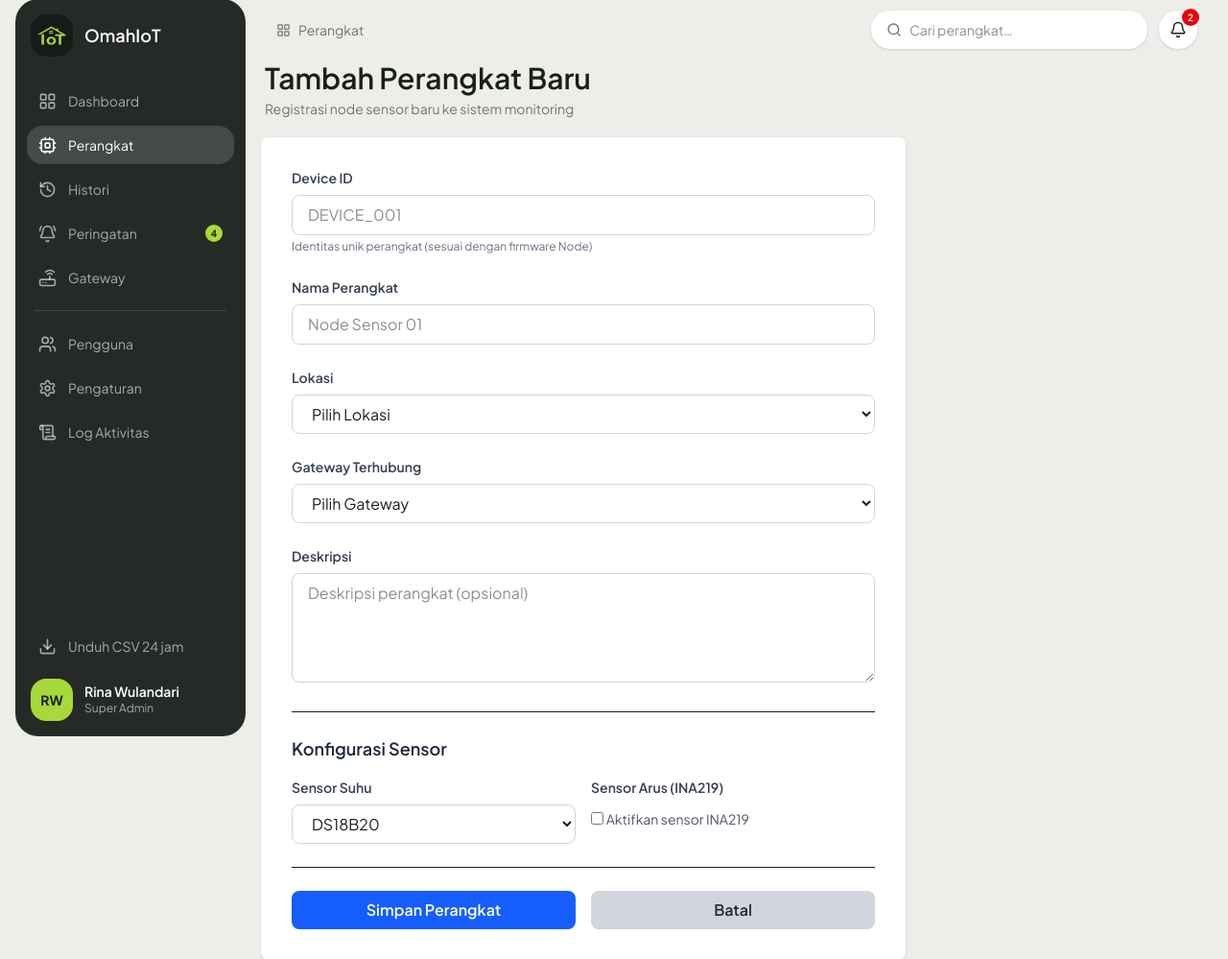
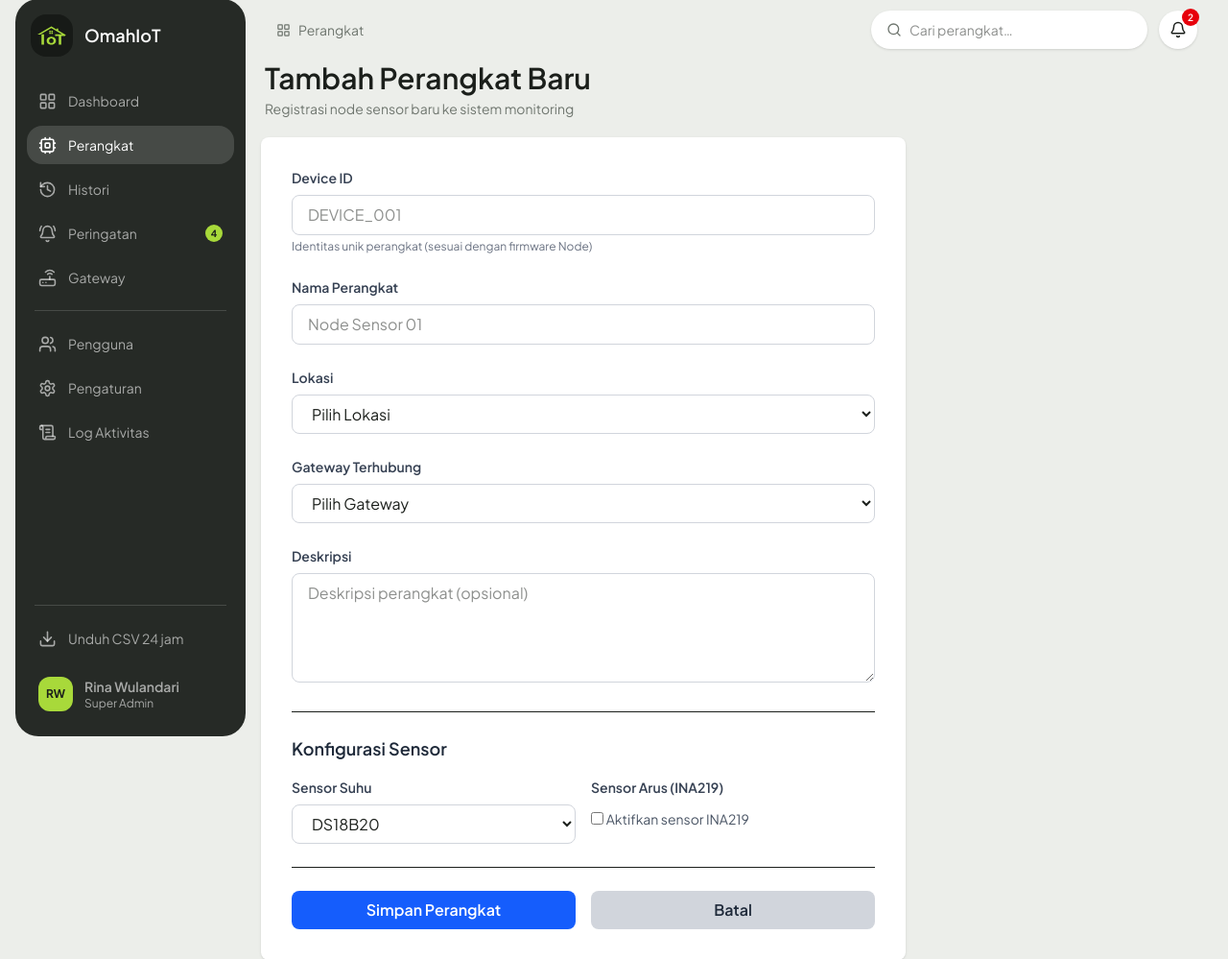
Before and after one commit to bayu3prayitno/dashboard_plts, a Laravel app: page /devices/create in a window 1280 px wide. Shown: the part 17-1016 px from the top of the page at 96% size. Run offline with Laravel 12, Linux system fonts and the light colour scheme; a user stored in the database is signed in; data comes from the database, SQL or seed files in the repository; style sheets or scripts are compiled from the project's sources.

Commit message:
fix : sidebar

```diff
--- a/resources/views/layouts/app.blade.php
+++ b/resources/views/layouts/app.blade.php
@@ -88,17 +88,20 @@
             @endforeach
 
             <div class="mt-auto flex w-full flex-col gap-1.5 lg:sb-collapsed:items-center">
+                <span class="mx-2 my-2 h-px shrink-0 bg-white/15 lg:sb-collapsed:mx-0 lg:sb-collapsed:w-7"></span>
+
                 <a href="{{ route('historical.exportCsv') }}" aria-label="Unduh CSV 24 jam" class="group nav-item">
                     <x-icon name="download" :size="19" />
                     <span class="nav-label">Unduh CSV 24 jam</span>
                     <span class="nav-hint">Unduh CSV 24 jam</span>
                 </a>
+
                 <a href="{{ route('profile.show') }}" aria-label="Profil {{ $layoutUser['nama'] }}"
-                   class="group relative mt-2 flex items-center gap-3 rounded-2xl px-1 transition-colors hover:bg-white/10 lg:sb-collapsed:px-0 {{ Route::is('profile.*') ? 'bg-white/15' : '' }}">
-                    <span class="grid size-11 shrink-0 place-items-center rounded-2xl bg-lime text-sm font-bold text-ink">{{ $initials }}</span>
-                    <span class="nav-label">
-                        <span class="block text-sm leading-tight font-semibold">{{ $layoutUser['nama'] }}</span>
-                        <span class="block text-xs text-white/60">{{ $layoutUser['role'] }}</span>
+                   class="group nav-item mt-1 {{ Route::is('profile.*') ? 'nav-item-active' : '' }}">
+                    <span class="grid size-9 shrink-0 place-items-center rounded-xl bg-lime text-xs font-bold text-ink">{{ $initials }}</span>
+                    <span class="nav-label leading-tight">
+                        <span class="block truncate text-sm font-semibold">{{ $layoutUser['nama'] }}</span>
+                        <span class="block truncate text-xs text-white/60">{{ $layoutUser['role'] }}</span>
                     </span>
                     <span class="nav-hint">{{ $layoutUser['nama'] }} · {{ $layoutUser['role'] }}</span>
                 </a>
@@ -111,8 +114,8 @@
         {{-- Header transparan; di Dashboard ia menumpang di atas banner hero --}}
         <header class="relative z-20 flex h-16 items-center gap-3 px-1 sm:px-4">
             <button type="button" data-sidebar-toggle aria-label="Buka menu"
-                class="grid size-10 shrink-0 place-items-center rounded-full bg-white shadow-sm lg:hidden">
-                <x-icon name="menu" :size="18" />
+                class="grid size-10 shrink-0 place-items-center rounded-full bg-white text-lime-dark shadow-sm lg:hidden">
+                <x-logo :size="22" />
             </button>
             <p class="hidden items-center gap-2 text-sm text-muted sm:flex">
                 <x-icon name="layout-grid" :size="15" /> {{ $pageName }}
```
